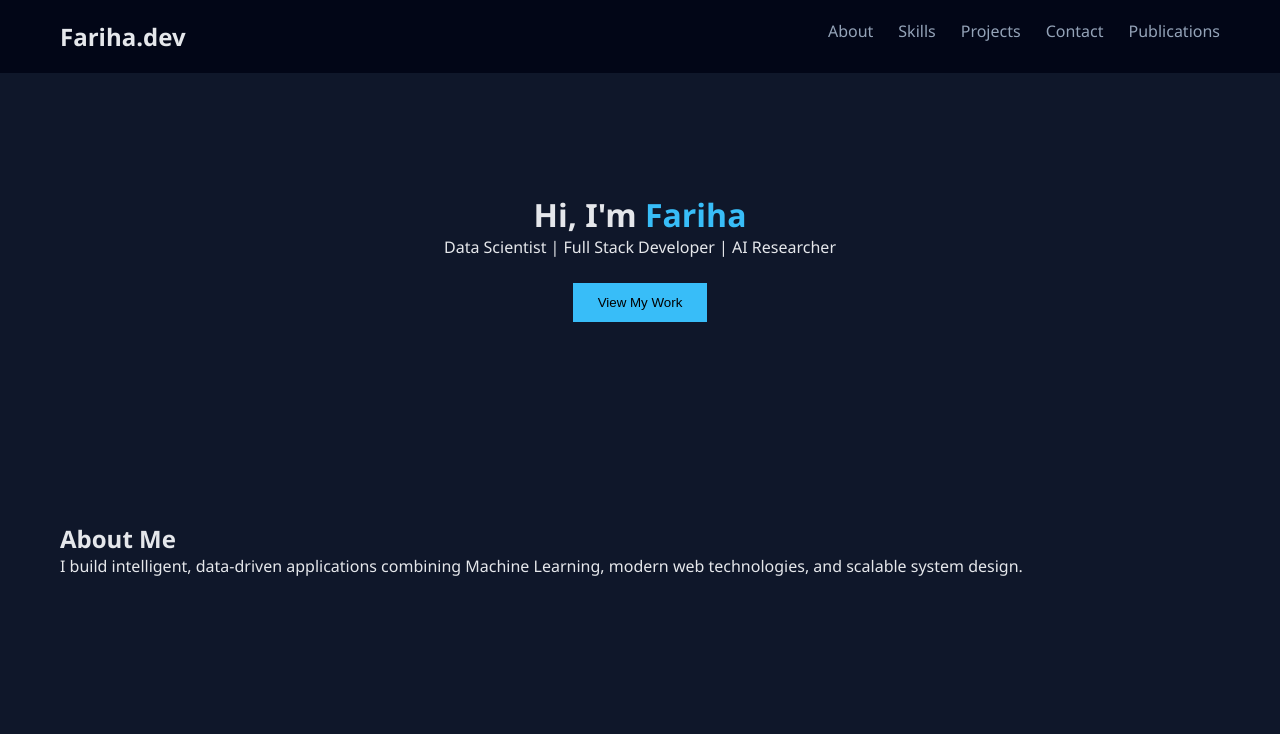
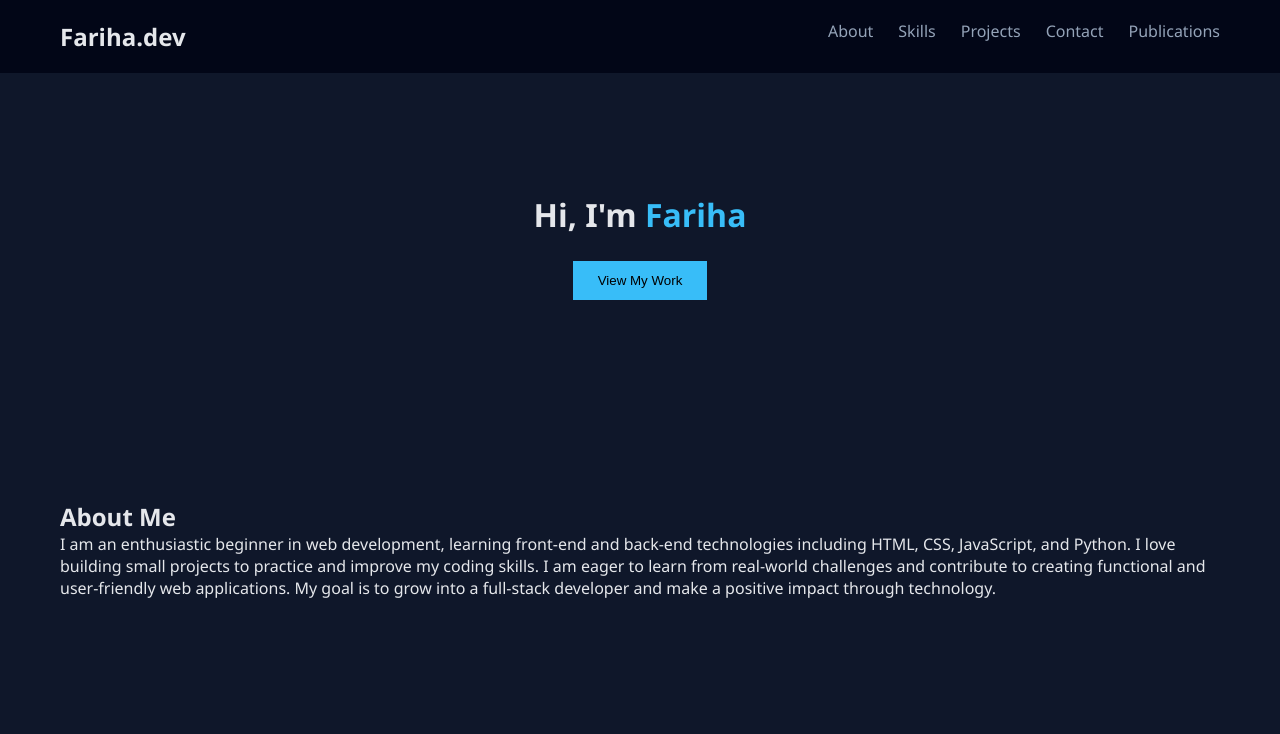
Before and after one commit to Faru-hello/portfolio, a plain HTML site: page index.html in a window 1280 px wide. Shown: the top 734 px of the page. Drawn offline with Linux system fonts and the light colour scheme.

Commit message:
Update index.html

```diff
--- a/index.html
+++ b/index.html
@@ -21,15 +21,16 @@
 
 <header class="hero">
     <h1>Hi, I'm <span>Fariha</span></h1>
-    <p>Data Scientist | Full Stack Developer | AI Researcher</p>
     <button onclick="scrollToSection('projects')">View My Work</button>
 </header>
 
 <section id="about">
     <h2>About Me</h2>
     <p>
-        I build intelligent, data-driven applications combining Machine Learning,
-        modern web technologies, and scalable system design.
+    I am an enthusiastic beginner in web development, learning front-end and back-end technologies including HTML, CSS, JavaScript, and Python.
+        I love building small projects to practice and improve my coding skills.
+        I am eager to learn from real-world challenges and contribute to creating functional and user-friendly web applications.
+        My goal is to grow into a full-stack developer and make a positive impact through technology.
     </p>
 </section>
 
```
